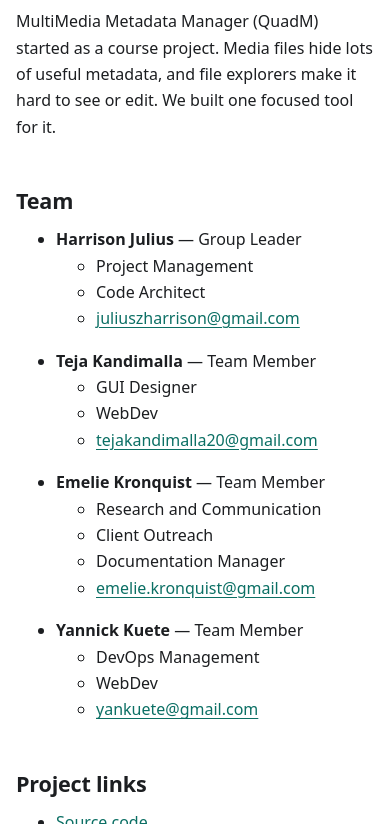
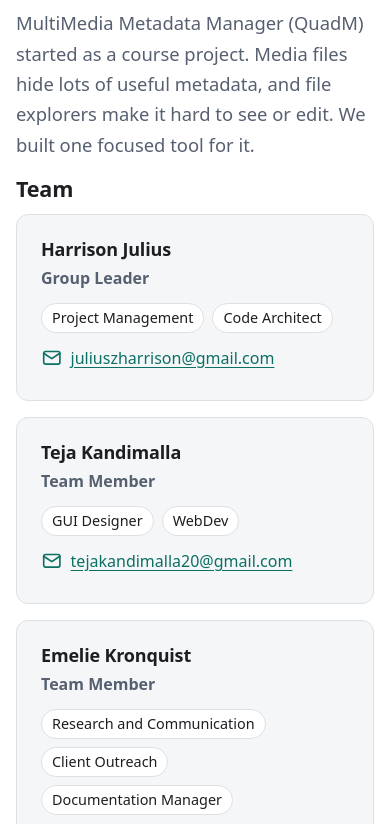
Before and after one commit to University-of-Colorado-Anschutz-Denver/CSCI-3508-Group-6, a website: page code/website/about.html in a window 390 px wide. Shown: the part 258-1082 px from the top of the page. Drawn offline with Linux system fonts and the light colour scheme.

Commit message:
feat(about): present the team as cards
- Replace nested lists with one card per person: name, role, responsibility tags, email link.
- Same content and emails as before; cards reflow from 4 columns down to 1 on phones.

```diff
--- a/code/website/about.html
+++ b/code/website/about.html
@@ -5,7 +5,6 @@
 <meta name="viewport" content="width=device-width, initial-scale=1">
 <title>About · MultiMedia Metadata Manager (QuadM)</title>
 <meta name="description" content="About the QuadM team and the course project behind the MultiMedia Metadata Manager.">
-<!-- Load shared styles for the site's layout and appearance. -->
 <link rel="icon" href="assets/favicon.svg" type="image/svg+xml">
 <link rel="stylesheet" href="css/style.css">
 </head>
@@ -24,45 +23,41 @@
     </nav>
   </div>
 </header>
-<!-- Main content introduces the project, team, and related links. -->
 <main>
 <section class="wrap narrow" id="content">
   <h1>About</h1>
-  <p>MultiMedia Metadata Manager (QuadM) started as a course project. Media files hide lots of useful metadata, and file explorers make it hard to see or edit. We built one focused tool for it.</p>
-  <!-- List team members, their roles, responsibilities, and contact emails. -->
-  <h2>Team</h2>
-  <ul>
-    <li><strong>Harrison Julius</strong> — Group Leader
-      <ul>
-        <li>Project Management</li>
-        <li>Code Architect</li>
-        <li><a href="mailto:juliuszharrison@gmail.com">juliuszharrison@gmail.com</a></li>
-      </ul>
+  <p class="lead">MultiMedia Metadata Manager (QuadM) started as a course project. Media files hide lots of useful metadata, and file explorers make it hard to see or edit. We built one focused tool for it.</p>
+</section>
+<section class="wrap">
+  <h2 style="margin-top:0">Team</h2>
+  <ul class="team">
+    <li class="card">
+      <h3>Harrison Julius</h3>
+      <p class="role">Group Leader</p>
+      <ul class="tags"><li>Project Management</li><li>Code Architect</li></ul>
+      <a class="person-mail" href="mailto:juliuszharrison@gmail.com"><svg class="icon" aria-hidden="true" viewBox="0 0 24 24"><rect x="3" y="5" width="18" height="14" rx="2"/><path d="M3 7l9 6 9-6"/></svg>juliuszharrison@gmail.com</a>
     </li>
-    <li><strong>Teja Kandimalla</strong> — Team Member
-      <ul>
-        <li>GUI Designer</li>
-        <li>WebDev</li>
-        <li><a href="mailto:tejakandimalla20@gmail.com">tejakandimalla20@gmail.com</a></li>
-      </ul>
+    <li class="card">
+      <h3>Teja Kandimalla</h3>
+      <p class="role">Team Member</p>
+      <ul class="tags"><li>GUI Designer</li><li>WebDev</li></ul>
+      <a class="person-mail" href="mailto:tejakandimalla20@gmail.com"><svg class="icon" aria-hidden="true" viewBox="0 0 24 24"><rect x="3" y="5" width="18" height="14" rx="2"/><path d="M3 7l9 6 9-6"/></svg>tejakandimalla20@gmail.com</a>
     </li>
-    <li><strong>Emelie Kronquist</strong> — Team Member
-      <ul>
-        <li>Research and Communication</li>
-        <li>Client Outreach</li>
-        <li>Documentation Manager</li>
-        <li><a href="mailto:emelie.kronquist@gmail.com">emelie.kronquist@gmail.com</a></li>
-      </ul>
+    <li class="card">
+      <h3>Emelie Kronquist</h3>
+      <p class="role">Team Member</p>
+      <ul class="tags"><li>Research and Communication</li><li>Client Outreach</li><li>Documentation Manager</li></ul>
+      <a class="person-mail" href="mailto:emelie.kronquist@gmail.com"><svg class="icon" aria-hidden="true" viewBox="0 0 24 24"><rect x="3" y="5" width="18" height="14" rx="2"/><path d="M3 7l9 6 9-6"/></svg>emelie.kronquist@gmail.com</a>
     </li>
-    <li><strong>Yannick Kuete</strong> — Team Member
-      <ul>
-        <li>DevOps Management</li>
-        <li>WebDev</li>
-        <li><a href="mailto:yankuete@gmail.com">yankuete@gmail.com</a></li>
-      </ul>
+    <li class="card">
+      <h3>Yannick Kuete</h3>
+      <p class="role">Team Member</p>
+      <ul class="tags"><li>DevOps Management</li><li>WebDev</li></ul>
+      <a class="person-mail" href="mailto:yankuete@gmail.com"><svg class="icon" aria-hidden="true" viewBox="0 0 24 24"><rect x="3" y="5" width="18" height="14" rx="2"/><path d="M3 7l9 6 9-6"/></svg>yankuete@gmail.com</a>
     </li>
   </ul>
-  <!-- Provide links to the project repository and its release page. -->
+</section>
+<section class="wrap narrow">
   <h2>Project links</h2>
   <ul>
     <li><a href="https://github.com/University-of-Colorado-Anschutz-Denver/CSCI-3508-Group-6">Source code</a></li>
@@ -82,8 +77,6 @@
     </nav>
   </div>
 </footer>
-<!-- Load shared JavaScript for interactive site features. -->
 <script src="js/main.js"></script>
-
 </body>
 </html>
```
